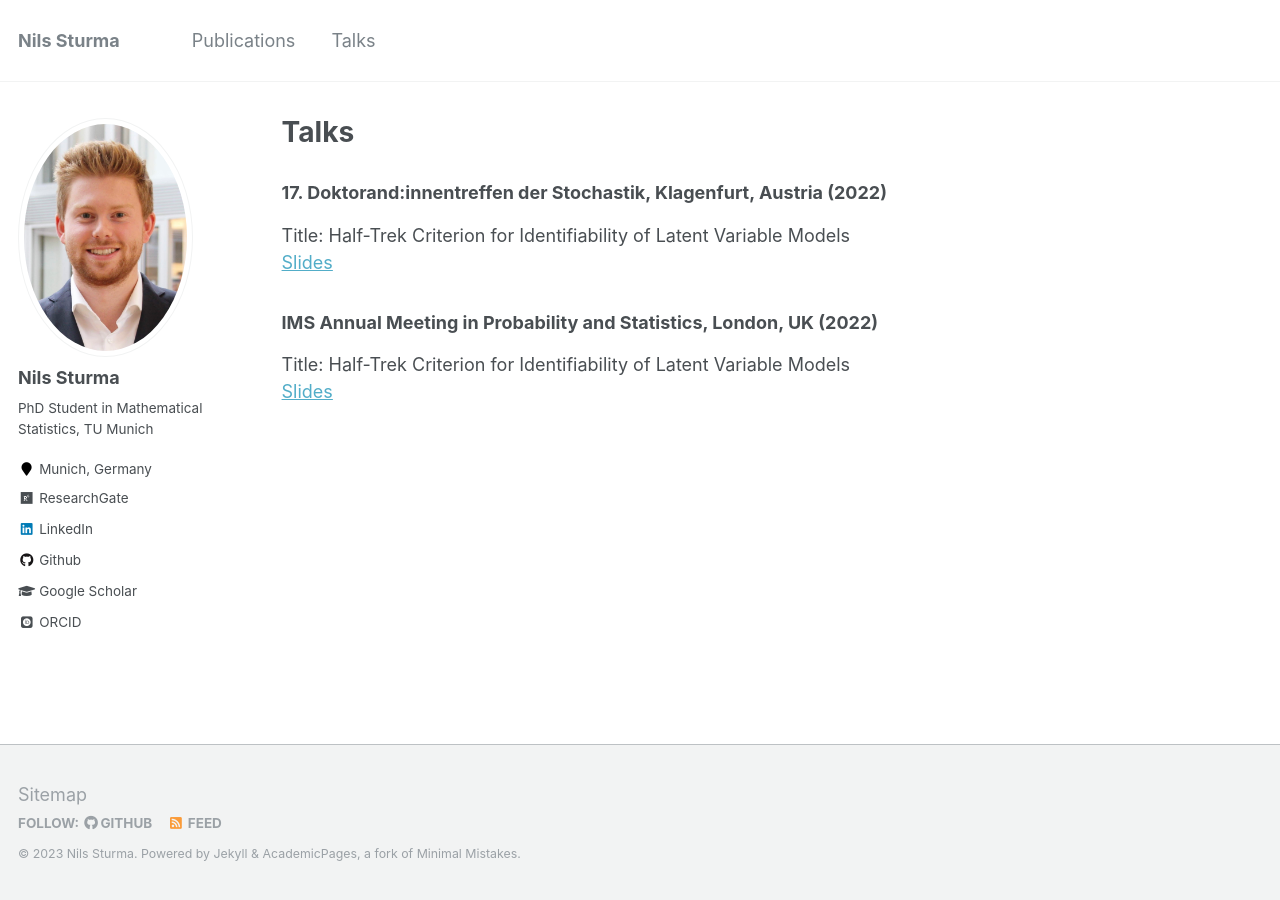
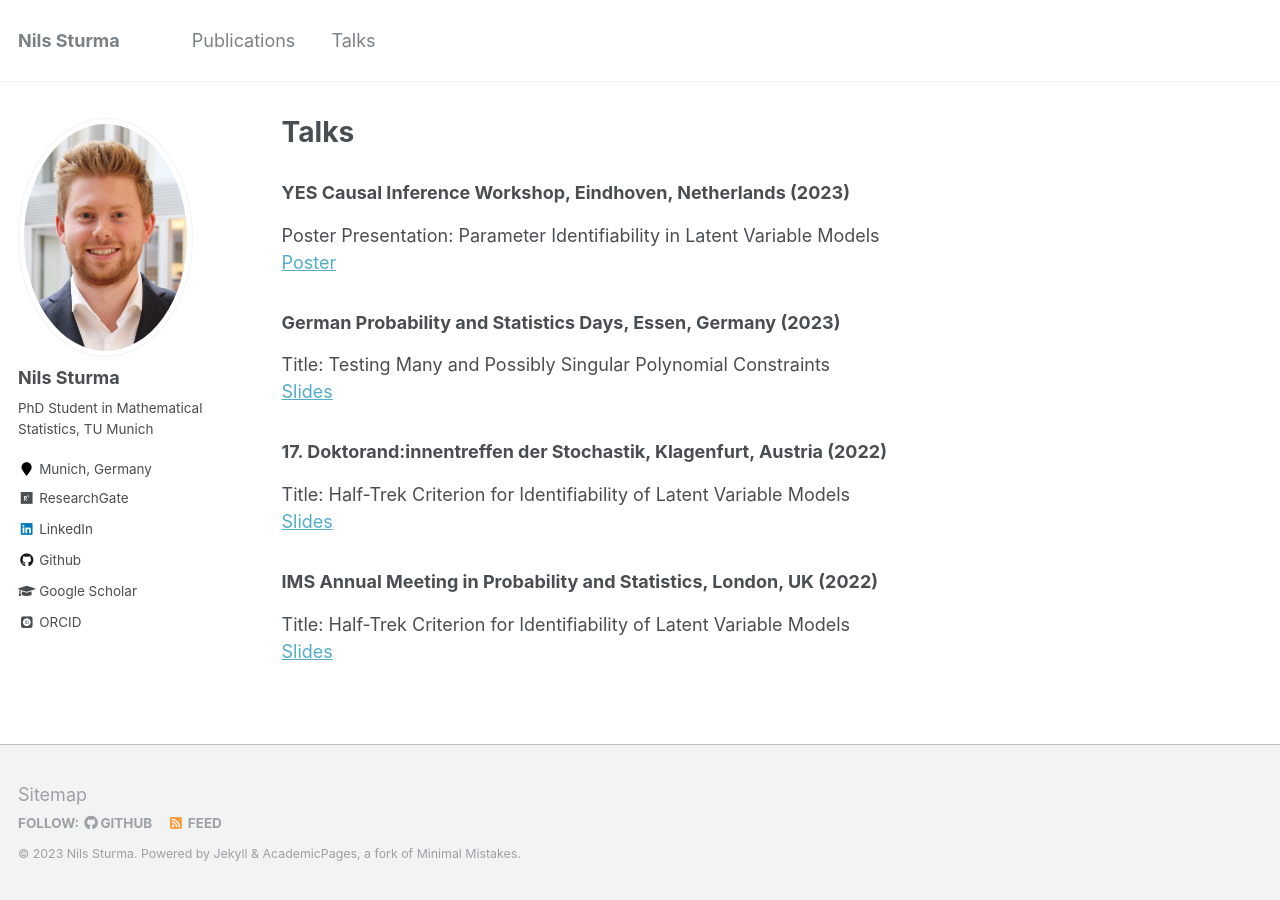
Before and after one commit to NilsSturma/nilssturma.github.io, a Jekyll site: the page built from _pages/talks.md, in a window 1280 px wide. Built offline with Jekyll 4.4.1, drawn with Linux system fonts in a browser that asks for light colours; some web fonts are replaced.

Commit message:
added Essen and Eindhoven talks

```diff
--- a/_pages/talks.md
+++ b/_pages/talks.md
@@ -4,6 +4,14 @@ title: "Talks"
 permalink: /talks/
 author_profile: true
 ---
+
+### YES Causal Inference Workshop, Eindhoven, Netherlands (2023)
+Poster Presentation: Parameter Identifiability in Latent Variable Models \
+[Poster](https://nilssturma.github.io/files/poster_eindhoven_2023.pdf)
+
+### German Probability and Statistics Days, Essen, Germany (2023)
+Title: Testing Many and Possibly Singular Polynomial Constraints \
+[Slides](https://nilssturma.github.io/files/GPSD23_Nils.pdf)
 
 ### 17. Doktorand:innentreffen der Stochastik, Klagenfurt, Austria (2022)
 Title: Half-Trek Criterion for Identifiability of Latent Variable Models \
```
Also changed, not shown: 2 other files.
